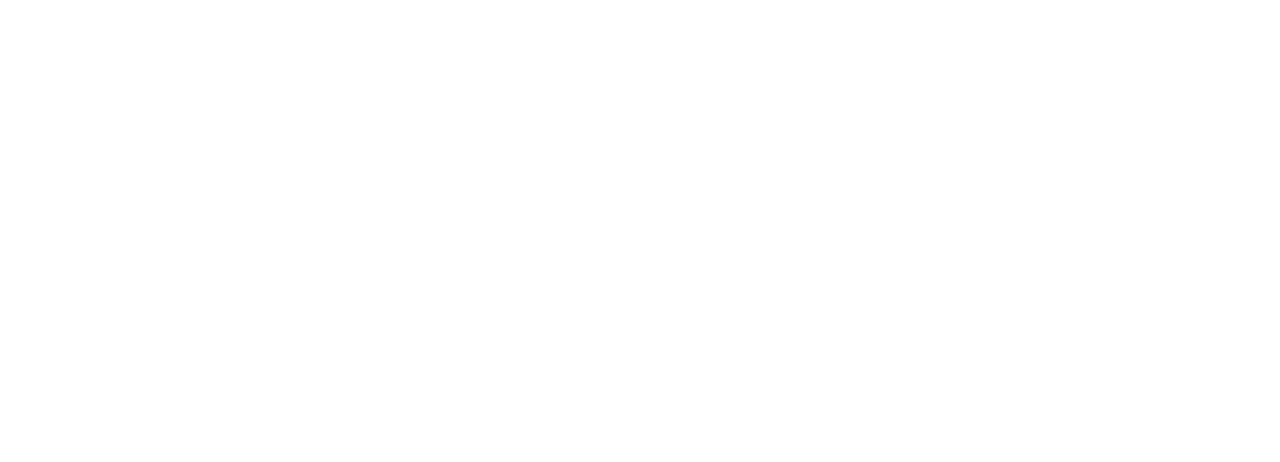
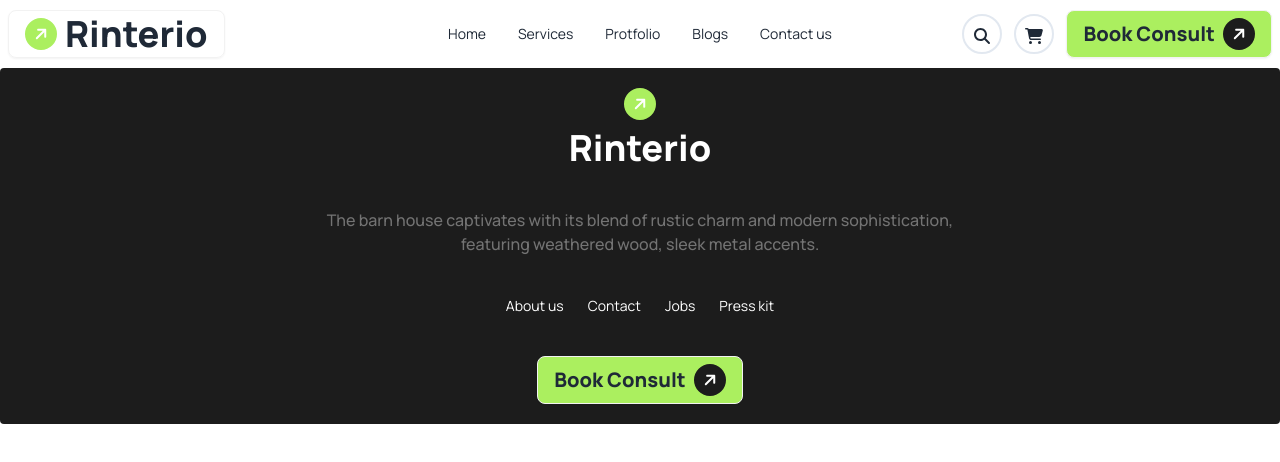
Before and after one commit to abdullahsofte/assignment_three, a plain HTML site: page index.html in a window 1280 px wide. Drawn offline with nearby package versions, Linux system fonts and the light colour scheme.

Commit message:
header and footer section complete

```diff
--- a/index.html
+++ b/index.html
@@ -1,28 +1,113 @@
 <!DOCTYPE html>
 <html lang="en">
+
 <head>
     <meta charset="UTF-8">
     <meta name="viewport" content="width=device-width, initial-scale=1.0">
     <title>Rinterio</title>
+    <link rel="preconnect" href="https://fonts.googleapis.com">
+    <link rel="preconnect" href="https://fonts.gstatic.com" crossorigin>
+    <link href="https://fonts.googleapis.com/css2?family=Manrope:wght@200..800&display=swap" rel="stylesheet">
+    <link rel="stylesheet" href="https://cdnjs.cloudflare.com/ajax/libs/font-awesome/6.6.0/css/all.min.css" />
     <link href="https://cdn.jsdelivr.net/npm/daisyui@4.12.10/dist/full.min.css" rel="stylesheet" type="text/css" />
     <script src="https://cdn.tailwindcss.com"></script>
+    <style>
+        .manrope-font {
+            font-family: "Manrope", sans-serif;
+            font-optical-sizing: auto;
+            font-weight: 400;
+            font-style: normal;
+        }
+    </style>
 </head>
-<body>
+
+<body class="manrope-font">
     <!-- header part start -->
     <header>
+        <div class="container">
+            <div class="navbar bg-base-100">
+                <div class="navbar-start">
+                    <div class="dropdown">
+                        <div tabindex="0" role="button" class="btn btn-ghost lg:hidden">
+                            <svg xmlns="http://www.w3.org/2000/svg" class="h-5 w-5" fill="none" viewBox="0 0 24 24"
+                                stroke="currentColor">
+                                <path stroke-linecap="round" stroke-linejoin="round" stroke-width="2"
+                                    d="M4 6h16M4 12h8m-8 6h16" />
+                            </svg>
+                        </div>
+                        <ul tabindex="0"
+                            class="menu menu-sm dropdown-content bg-base-100 rounded-box z-[1] mt-3 w-52 p-2 shadow">
+                            <li class="hover:text-black-50"><a>Home</a></li>
+                            <li class="hover:text-black-50"><a>Services</a></li>
+                            <li class="hover:text-black-50"><a>Protfolio</a></li>
+                            <li class="hover:text-black-50"><a>Blogs</a></li>
+                            <li class="hover:text-black-50"><a>Contact us</a></li>
+                        </ul>
+                    </div>
+                    <a class="btn bg-transparent text-4xl font-extrabold"><span
+                            class="bg-[#ABEF5F] text-white rounded-full text-base h-8 w-8 leading-8 rotate-[-45deg]"><i
+                                class="fa-solid fa-arrow-right"></i></span>Rinterio</a>
+                </div>
+                <div class="navbar-center hidden lg:flex">
+                    <ul class="menu menu-horizontal px-1">
+                        <li class="hover:text-black-50"><a>Home</a></li>
+                        <li class="hover:text-black-50"><a>Services</a></li>
+                        <li class="hover:text-black-50"><a>Protfolio</a></li>
+                        <li class="hover:text-black-50"><a>Blogs</a></li>
+                        <li class="hover:text-black-50"><a>Contact us</a></li>
+                    </ul>
+                </div>
+                <div class="navbar-end">
+
+                    <span
+                        class="bg-white text-gray rounded-full text-base text-center h-10 w-10 leading-10 border-solid border-2 border-slate-200 me-3"><i
+                            class="fa-solid fa-magnifying-glass"></i></span>
+                    <span
+                        class="bg-white text-gray rounded-full text-base text-center h-10 w-10 leading-10 border-solid border-2 border-slate-200 me-3"><i
+                            class="fa-solid fa-cart-shopping"></i></span>
+                    <a class="btn font-extrabold text-xl bg-[#ABEF5F]">Book Consult <span
+                            class="bg-[#1C1C1C] text-white rounded-full text-base h-8 w-8 leading-8 rotate-[-45deg]"><i
+                                class="fa-solid fa-arrow-right"></i></span></a>
+                </div>
+            </div>
+        </div>
 
     </header>
     <!-- header part end -->
     <!-- main part start -->
     <main>
 
+
+
     </main>
     <!-- main part end -->
     <!-- footer part start -->
-       <footer>
+    <footer class="footer footer-center bg-[#1C1C1C] text-base-content rounded p-5">
+        <h1 class="text-4xl font-extrabold text-white">
+            <span class="bg-[#ABEF5F] text-white rounded-full text-base h-8 w-8 leading-8 rotate-[-45deg]"><i
+                class="fa-solid fa-arrow-right"></i></span>
+            <a href="">Rinterio</a>
+        </h1>
+        <p class="text-[#737373] font-medium text-base">The barn house captivates with its blend of rustic charm and modern sophistication,<br> featuring weathered wood, sleek metal accents.</p>
+        <nav class="grid grid-flow-col gap-6 text-white">
+            <a class="link link-hover">About us</a>
+            <a class="link link-hover">Contact</a>
+            <a class="link link-hover">Jobs</a>
+            <a class="link link-hover">Press kit</a>
+        </nav>
+        <nav>
+            <div class="grid grid-flow-col gap-4">
+                <a class="btn font-extrabold text-xl bg-[#ABEF5F]">Book Consult <span
+                    class="bg-[#1C1C1C] text-white rounded-full text-base h-8 w-8 leading-8 rotate-[-45deg]"><i
+                        class="fa-solid fa-arrow-right"></i></span></a>
+            </div>
+        </nav>
 
     </footer>
     <!-- footer part end -->
 
+    <script src="https://cdnjs.cloudflare.com/ajax/libs/font-awesome/6.6.0/js/all.min.js"></script>
+
 </body>
+
 </html>
--- a/tailwind.config.js
+++ /dev/null
@@ -1,8 +0,0 @@
-/** @type {import('tailwindcss').Config} */
-module.exports = {
-    content: ["./src/**/*.{html,js}"],
-    theme: {
-      extend: {},
-    },
-    plugins: [],
-  }
```
Lines whose indentation alone changed are shown as unchanged.
